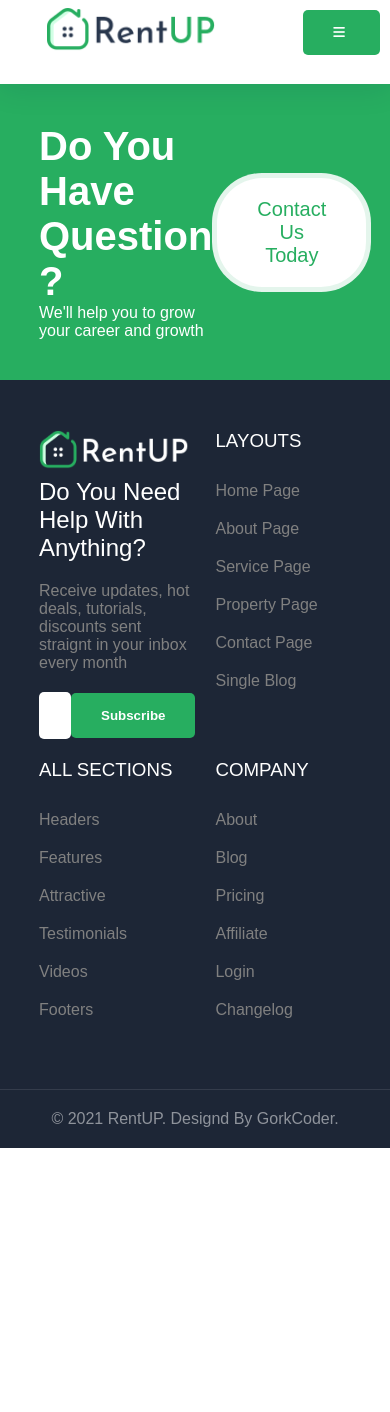
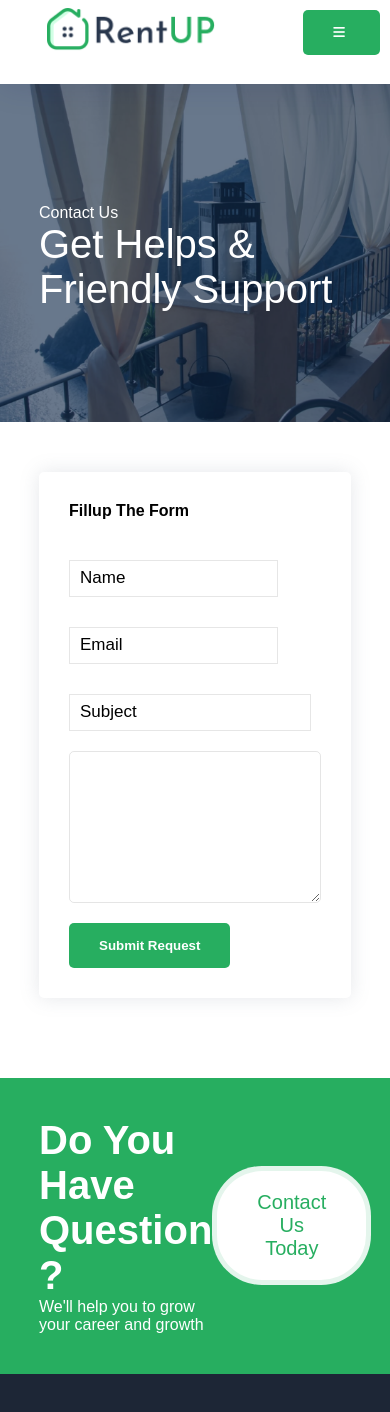
Before and after one commit to Rawand-abu-shammala/Real-estate-website-using-react.js, a React (Create React App) app: page /contact in a window 390 px wide. Shown: the top 1412 px of the page. Before the commit the page ends 1148 px from the top, so only its background shows below. Built offline with nearby package versions, Linux system fonts and the light colour scheme.

Commit message:
Add contact for project

```diff
--- /dev/null
+++ b/src/components/contact/Contact.jsx
@@ -0,0 +1,28 @@
+import React from "react"
+import img from '../image/pricing.jpg'
+import Back from "../common/Back"
+import "./contact.css"
+
+const Contact = () => {
+  return (
+    <>
+      <section className='contact mb'>
+        <Back name='Contact Us' title='Get Helps & Friendly Support' cover={img} />
+        <div className='container'>
+          <form className='shadow'>
+            <h4>Fillup The Form</h4> <br />
+            <div>
+              <input type='text' placeholder='Name' />
+              <input type='text' placeholder='Email' />
+            </div>
+            <input type='text' placeholder='Subject' />
+            <textarea cols='30' rows='10'></textarea>
+            <button>Submit Request</button>
+          </form>
+        </div>
+      </section>
+    </>
+  )
+}
+
+export default Contact
--- /dev/null
+++ b/src/components/contact/contact.css
@@ -0,0 +1,28 @@
+.contact form div {
+    display: flex;
+  }
+  .contact textarea {
+    border: 1px solid rgba(0, 0, 0, 0.1);
+    width: 100%;
+    border-radius: 5px;
+    margin-bottom: 20px;
+  }
+  .contact input {
+    margin-bottom: 20px;
+    margin-right: 10px;
+  }
+  .contact form {
+    padding: 30px;
+  }
+  @media screen and (max-width: 768px) {
+    .contact h4 {
+      width: 100%;
+      margin-bottom: 30px;
+    }
+    .contact form div {
+      flex-direction: column;
+    }
+    .contact input {
+      width: 100%;
+    }
+  }
--- a/src/components/pages/Pages.jsx
+++ b/src/components/pages/Pages.jsx
@@ -6,7 +6,8 @@
 import About from '../about/About'
 import Pricing from '../pricing/Pricing'
 import Blog from '../blog/Blog'
-
+import Services from '../services/Services'
+import Contact from '../contact/Contact'
 
 const Pages = () => {
   return (
@@ -18,8 +19,8 @@
       <Route path='/about' Component={About}/>
       <Route path='/pricing' Component={Pricing}/>
       <Route path='/blog' Component={Blog}/>
-
-
+      <Route path='/services' Component={Services}/>
+      <Route path='/contact' Component={Contact}/>
     </Routes>
     <Footer />
     </Router>
```
